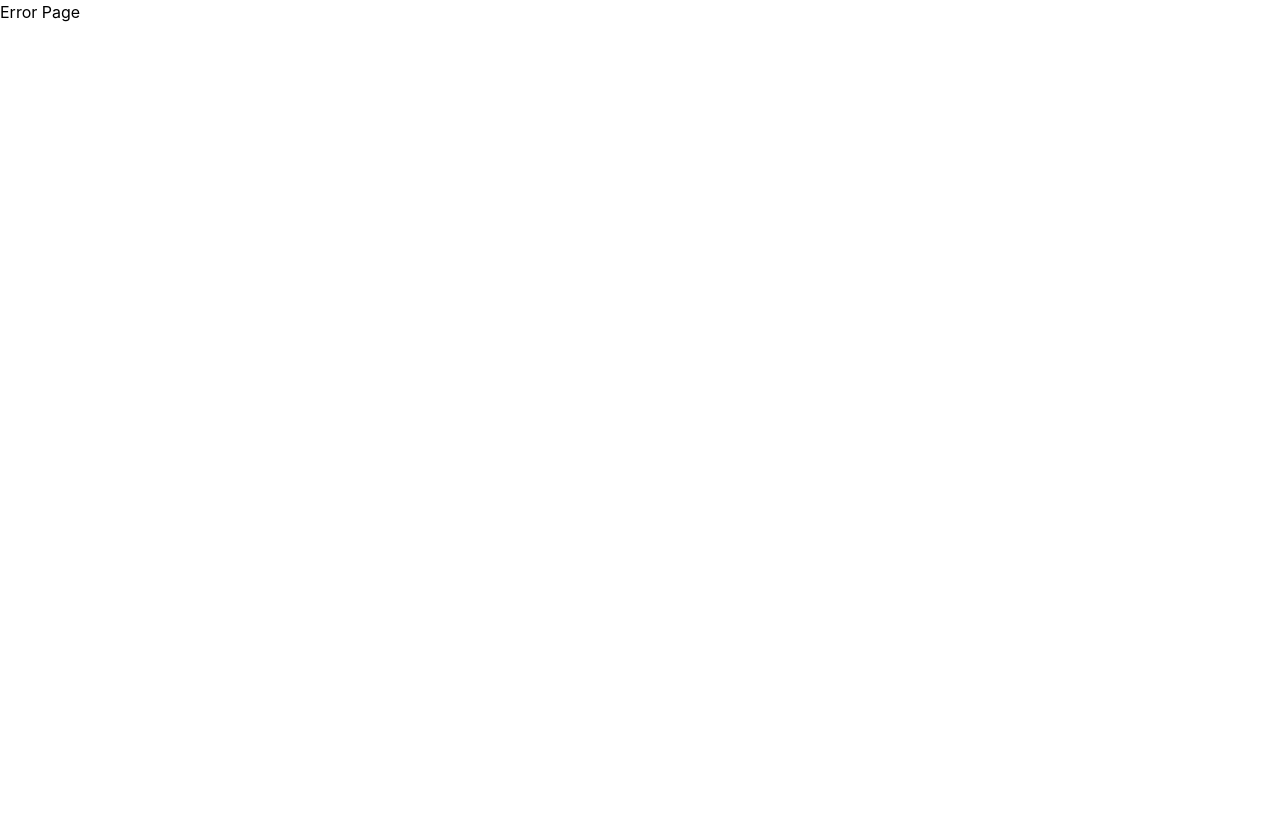
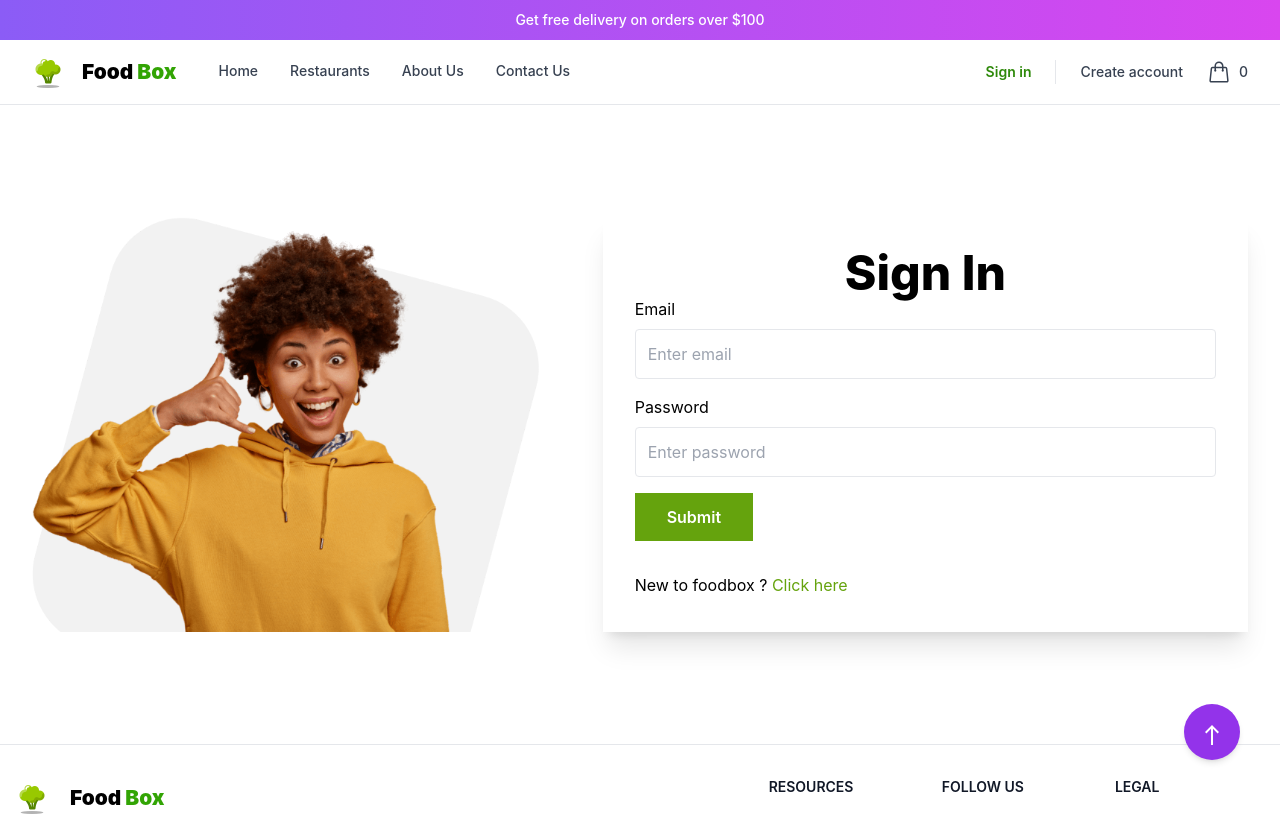
Before and after one commit to Sourav326/react-foodbox, a React (Create React App) app: page /sign-in in a window 1280 px wide. Before the commit this address had no page. Shown: the top 816 px of the page. Built offline with nearby package versions, Linux system fonts and the light colour scheme.

Commit message:
add the Sign in page

```diff
--- a/src/components/Header.js
+++ b/src/components/Header.js
@@ -1,6 +1,6 @@
 import logo from "../logo.png";
 import "./css/Header.css";
-import { Link } from "react-router-dom";
+import { NavLink,Link } from "react-router-dom";
 const Header = () => {
   return (
     <>
@@ -16,7 +16,7 @@ const Header = () => {
             <div className="max-w-7xl mx-auto">
               <div className="flex h-16 items-center">
                 <div className="ml-4 flex lg:ml-0">
-                  <Link to="/" className="flex items-center space-x-2">
+                  <Link to="/" className="flex items-center space-x-2" >
                     <img className="h-8 w-auto" src={logo} alt="" />
                     <div className="logo-text">
                       Food <span className="logo-text-second">Box</span>
@@ -26,41 +26,41 @@ const Header = () => {
 
                 <div className="hidden lg:ml-8 lg:block lg:self-stretch">
                   <div className="flex h-full space-x-8 ">
-                    <Link
+                    <NavLink
                       to="/"
-                      className="flex items-center text-sm font-medium text-gray-700  dark:text-white hover:text-lime-600"
+                      className="flex items-center text-sm font-medium text-gray-700 dark:text-white hover:text-lime-600 border-white border-b-2 hover:border-lime-600"
                     >
                       Home
-                    </Link>
+                    </NavLink>
                     <a
                       href="#"
-                      className="flex items-center text-sm font-medium text-gray-700  dark:text-white hover:text-lime-600"
+                      className="flex items-center text-sm font-medium text-gray-700  dark:text-white hover:text-lime-600 border-white border-b-2 hover:border-lime-600"
                     >
                       Restaurants
                     </a>
-                    <Link
+                    <NavLink
                       to="/about"
-                      className="flex items-center text-sm font-medium text-gray-700  dark:text-white hover:text-lime-600"
+                      className="flex items-center text-sm font-medium text-gray-700  dark:text-white hover:text-lime-600 border-white border-b-2 hover:border-lime-600"
                     >
                       About Us
-                    </Link>
-                    <Link
+                    </NavLink>
+                    <NavLink
                       to="/contact"
-                      className="flex items-center text-sm font-medium text-gray-700  dark:text-white hover:text-lime-600"
+                      className="flex items-center text-sm font-medium text-gray-700  dark:text-white hover:text-lime-600 border-white border-b-2 hover:border-lime-600"
                     >
                       Contact Us
-                    </Link>
+                    </NavLink>
                   </div>
                 </div>
 
                 <div className="ml-auto flex items-center">
                   <div className="hidden lg:flex lg:flex-1 lg:items-center lg:justify-end lg:space-x-6">
-                    <a
-                      href="#"
-                      className="text-sm font-medium text-gray-700  dark:text-white hover:text-lime-600"
+                    <NavLink
+                      to="/sign-in"
+                      className="text-sm font-medium text-gray-700  dark:text-white hover:text-lime-600 "
                     >
                       Sign in
-                    </a>
+                    </NavLink>
                     <span
                       className="h-6 w-px bg-gray-200"
                       aria-hidden="true"
--- /dev/null
+++ b/src/components/Signin.js
@@ -0,0 +1,30 @@
+import LoginTemp from '../images/contacts-1.png'
+import { Link } from 'react-router-dom'
+const Signin = () => {
+    return(
+        <>
+        <div className="max-w-7xl mx-auto flex flex-col lg:flex-row my-20 pt-8 px-8 pb-8 gap-16">
+            <img className='w-5/12 bg-blend-lighten hover:bg-blend-darken' src={LoginTemp} alt="" />
+            <div className="shadow-xl w-4/5 lg:w-3/5 mx-auto p-8">
+                <h1 className="text-center text-5xl font-extrabold">Sign In</h1>
+                <form action="" className="flex flex-col gap-4">
+                    <div className="flex flex-col">
+                        <label htmlFor="email" className="mb-2">Email</label>
+                        <input className="p-3 border rounded" type="email" name="email" placeholder="Enter email"/>
+                    </div>
+                    <div className="flex flex-col">
+                        <label htmlFor="password" className="mb-2">Password</label>
+                        <input className="p-3 border rounded" type="password" name="password" placeholder="Enter password"/>
+                    </div>
+                    <div>
+                        <button className="py-3 px-8 bg-lime-600 text-white font-semibold">Submit</button>
+                    </div>
+                </form>
+                <p className='pt-8'>New to foodbox ?  <Link className='text-lime-600' to="/sign-in">Click here</Link></p>
+            </div>
+        </div>
+        </>
+    )
+}
+
+export default Signin
--- a/src/components/css/Header.css
+++ b/src/components/css/Header.css
@@ -19,3 +19,8 @@ nav{
 .react-multiple-carousel__arrow{
     z-index: 2;
 }
+
+.active{
+    color: rgb(46, 137, 10);
+    font-weight: 600;
+}
--- a/src/index.js
+++ b/src/index.js
@@ -8,6 +8,7 @@ import About from './components/About';
 import Home from './components/Home';
 import Error from './components/Error';
 import Contact from './components/Contact';
+import Signin from './components/Signin';
 
 
 const router = createBrowserRouter([
@@ -26,6 +27,10 @@ const router = createBrowserRouter([
       {
         path:"/contact",
         element:<Contact />
+      },
+      {
+        path:"/sign-in",
+        element:<Signin />
       }
     ],
     errorElement:<Error />
```
Also changed, not shown: src/components/Subscribe.js (added, +7 -0 lines).
